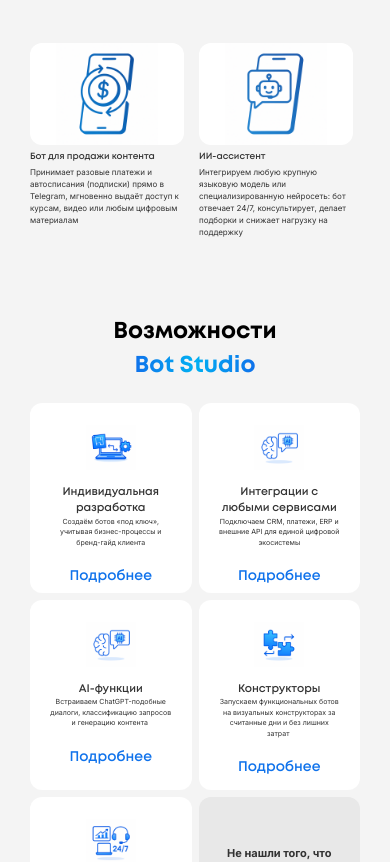
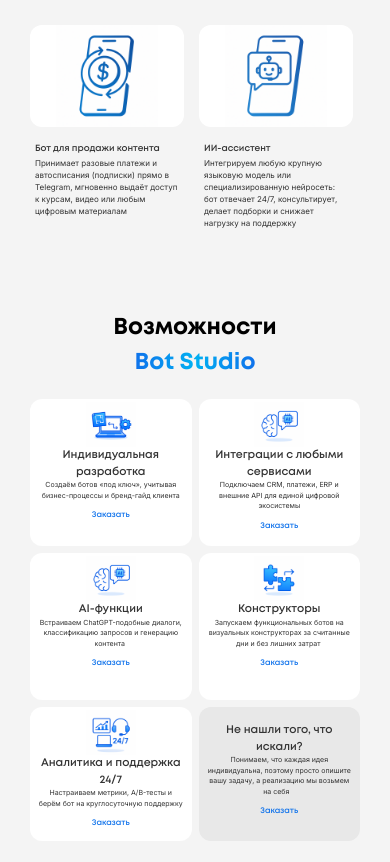
Before and after one commit to Davitmach/botStudio, a Next.js app: page / in a window 390 px wide. Shown: the part 780-1642 px from the top of the page. Built offline with nearby package versions, Linux system fonts and the light colour scheme.

Commit message:
fix: adjust layout and styles in Banner, Mail, Posib, and Project components for improved UI consistency

```diff
--- a/app/components/posib.tsx
+++ b/app/components/posib.tsx
@@ -1,67 +1,101 @@
+'use client'
 export const Posib = ()=> {
+    const HandleScroll = (page:string) => {
+
+        const targetElement = document.querySelector(page);
+        const header = document.querySelector('header'); // Получаем элемент header
+        if (targetElement && header) {
+          // Получаем высоту header
+          const headerHeight = header.offsetHeight;
+
+
+          const position = targetElement.getBoundingClientRect();
+
+
+          window.scrollTo({
+            top: position.top + window.pageYOffset - headerHeight, // Учитываем высоту header
+            left: 0,
+            behavior: 'smooth',
+          });
+
+        }
+
+    };
     return(
         <div id="posib" className="max-w-[1437px] mx-auto w-full   posib_container px-[58px] mt-[112px] ">
        <div className="low_res_info mb-[19px]"> <h1  className="font-[Mont] text-center font-[900] text-[23px] max-w-[164px] w-full ">Возможности
        <span className="gradient"> Bot Studio</span></h1></div>
-        <div className="grid grid-cols-3 grid-rows-[repeat(2,minmax(0,268px))] gap-[23px]">
+        <div className="posibs grid grid-cols-3 grid-rows-[repeat(2,minmax(0,247px))] gap-[23px]">
         <div className=" w-full aspect-[1/0.5839] rounded-[12px]">
             <h1  className="font-[Mont] font-[900] text-[44px] max-w-[319px] w-full ">Возможности
             <span className="gradient"> Bot Studio</span></h1>
             <p className="text-[#333333] text-[20px] w-full  ">Широкий спектр возможностей позволяет создавать индивидуальные решения для вас и вашего бизнеса</p>
         </div>
-        <div className="bg-white w-full justify-start  rounded-[12px] h-full py-[22px] px-[20px] flex flex-col gap-[14px]">
+        <div className="bg-white w-full justify-start hover:shadow-2xl duration-500   rounded-[12px] h-full py-[22px] px-[20px] flex flex-col ">
         <div className="w-[82px] h-[73px] img"><img className="w-full h-full object-cover" src={'/posib1.png'}/></div>
         <div>
             <h1 className="font-[700] text-[#333333] text-[20px] font-[Mont]">Индивидуальная разработка</h1>
             <p className="text-[#333333] text-[13px]">Создаём ботов «под ключ», учитывая бизнес-процессы и бренд-гайд клиента</p>
         </div>
-        <div><a href="https://t.me/botstudiooo" target="blank" className=" text-[#0F72EB] text-[14px] font-[Mont] font-[700]" >Подробнее</a></div>
+        <div><h1 onClick={()=> {
+            HandleScroll('#mail')
+        }} className=" text-[#0F72EB] cursor-pointer text-[15px] font-[Mont] font-[700]  -translate-y-[-8px]" >Заказать</h1></div>
         </div>
-        <div className="bg-white w-full justify-start  rounded-[12px] h-full py-[22px] px-[20px] flex flex-col gap-[14px]">
+        <div className="bg-white w-full justify-start hover:shadow-2xl duration-500  rounded-[12px] h-full py-[22px] px-[20px] flex flex-col ">
         <div className="w-[82px] h-[73px] img"><img className="w-full h-full object-cover" src={'/posib3.png'}/></div>
         <div>
             <h1 className="font-[700] text-[#333333] text-[20px] font-[Mont]">Интеграции с любыми сервисами</h1>
             <p className="text-[#333333] text-[13px]">Подключаем CRM, платежи, ERP и внешние API
             для единой цифровой экосистемы</p>
         </div>
-        <div><a href="" className="font-[700] text-[#0F72EB] text-[14px] font-[Mont] ">Подробнее</a></div>
+        <div><h1 onClick={()=> {
+            HandleScroll('#mail')
+        }} className="font-[700] cursor-pointer text-[#0F72EB] text-[15px] font-[Mont]  -translate-y-[-8px]">Заказать</h1></div>
         </div>
-        <div className="bg-white w-full justify-start rounded-[12px] h-full py-[22px] px-[20px] flex flex-col gap-[14px]">
+        <div className="bg-white w-full justify-start hover:shadow-2xl duration-500 rounded-[12px] h-full py-[22px] px-[20px] flex flex-col">
         <div className="w-[82px] h-[73px] img"><img className="w-full h-full object-cover" src={'/posib3.png'}/></div>
         <div>
             <h1 className="font-[700] text-[#333333] text-[20px] font-[Mont]">AI-функции</h1>
             <p className="text-[#333333] text-[13px]">Встраиваем ChatGPT-подобные диалоги, классификацию запросов и генерацию контента </p>
         </div>
-        <div><a href="https://t.me/botstudiooo" target="blank" className="font-[700] text-[#0F72EB] text-[14px] font-[Mont] ">Подробнее</a></div>
+        <div><h1 onClick={()=> {
+            HandleScroll('#mail')
+        }} className="font-[700] cursor-pointer text-[#0F72EB] text-[15px] font-[Mont]  -translate-y-[-8px]">Заказать</h1></div>
         </div>
-        <div className="bg-white w-full justify-start rounded-[12px] h-full py-[22px] px-[20px] flex flex-col gap-[14px]">
+        <div className="bg-white w-full justify-start hover:shadow-2xl duration-500 rounded-[12px] h-full py-[22px] px-[20px] flex flex-col ">
         <div className="w-[82px] h-[73px] img"><img className="w-full h-full object-cover" src={'/posib4.png'}/></div>
         <div>
             <h1 className="font-[700] text-[#333333] text-[20px] font-[Mont]">Конструкторы</h1>
             <p className="text-[#333333] text-[13px]">Запускаем функциональных ботов на визуальных конструкторах за считанные дни и без лишних затрат </p>
         </div>
-        <div><a href="https://t.me/botstudiooo" target="blank"className="font-[700] text-[#0F72EB] text-[14px] font-[Mont] ">Подробнее</a></div>
+        <div><h1 onClick={()=> {
+            HandleScroll('#mail')
+        }} className="font-[700] cursor-pointer text-[#0F72EB] text-[15px] font-[Mont]  -translate-y-[-8px]">Заказать</h1></div>
         </div>
-        <div className="bg-white w-full justify-start rounded-[12px] h-full py-[22px] px-[20px] flex flex-col gap-[14px]" >
+        <div className="bg-white w-full justify-start hover:shadow-2xl duration-500 rounded-[12px] h-full py-[22px] px-[20px] flex flex-col " >
         <div className="w-[82px] h-[73px] img"><img className="w-full h-full object-cover" src={'/posib5.png'}/></div>
         <div>
             <h1 className="font-[700] text-[#333333] text-[20px] font-[Mont]">Аналитика и поддержка 24/7</h1>
             <p className="text-[#333333] text-[13px]">Настраиваем метрики, A/B-тесты и берём бот
             на круглосуточную поддержку</p>
         </div>
-        <div><a href="https://t.me/botstudiooo" target="blank" className="font-[700] text-[#0F72EB] text-[14px] font-[Mont] ">Подробнее</a></div>
+        <div><h1 onClick={()=> {
+            HandleScroll('#mail')
+        }} className="font-[700] cursor-pointer text-[#0F72EB] text-[15px] font-[Mont]  -translate-y-[-8px]">Заказать</h1></div>
         </div>
-        <div className="bg-[#E8E8E8] last  w-full justify-center  rounded-[12px] h-[247px] py-[22px] px-[20px] flex flex-col gap-[14px]" >
+        <div className="bg-[#E8E8E8] last  w-full justify-center hover:shadow-2xl duration-500  rounded-[12px] h-[247px] py-[22px] px-[20px] flex flex-col " >
 
         <div className="">
-            <h1 className="font-[700] text-[#333333] text-[20px]">Не нашли того,
+            <h1 className="font-[700] text-[#333333] text-[20px] font-[Mont]">Не нашли того,
             что искали?</h1>
             <p className="text-[#333333] text-[13px]">Понимаем, что каждая идея
 индивидуальна, поэтому просто
 опишите вашу задачу, а реализацию
 мы возьмем на себя   </p>
         </div>
-        <div><a href="https://t.me/botstudiooo" target="blank" className="font-[700] text-[#0F72EB] text-[14px]">Подробнее</a></div>
+        <div><h1 onClick={()=> {
+            HandleScroll('#mail')
+        }} className="font-[700] cursor-pointer font-[Mont] text-[#0F72EB] text-[15px] -translate-y-[-8px]">Заказать</h1></div>
         </div>
         </div>
     </div>
--- a/app/components/project.tsx
+++ b/app/components/project.tsx
@@ -5,23 +5,20 @@
             const container = document.querySelector('.projects') as HTMLElement | null;
             if (!container) return;
 
-            const scrollSpeed = 0.5; // скорость прокрутки
+            let scrollDirection = 1; // 1 — вправо, -1 — влево
             let animationFrame: number;
             let isPaused = false;
-
-            // Клонируем весь контент для бесконечной прокрутки
-            const originalContent = container.innerHTML;
-            container.innerHTML += originalContent;
+            const scrollSpeed = 0.5; // скорость прокрутки, можешь изменить
 
             const scroll = () => {
                 if (!isPaused) {
-                    container.scrollLeft += scrollSpeed;
+                    container.scrollLeft += scrollDirection * scrollSpeed;
 
-                    const scrollWidthHalf = container.scrollWidth / 2;
+                    const maxScrollLeft = container.scrollWidth - container.clientWidth;
 
-                    if (container.scrollLeft >= scrollWidthHalf) {
-                        container.scrollLeft -= scrollWidthHalf;
-                    }
+                    // Точное сравнение с запасом для плавности
+                    if (container.scrollLeft >= maxScrollLeft - 2) scrollDirection = -1;
+                    if (container.scrollLeft <= 2) scrollDirection = 1;
                 }
 
                 animationFrame = requestAnimationFrame(scroll);
@@ -44,43 +41,43 @@
         return(
             <div id="project" className="project_container flex flex-col max-w-[1437px] mx-auto px-[58px] gap-[68px] mb-[48px]">
                 <div className="flex items-start justify-between gap-[30px] info_block">
-                    <div><h1 className="text-[44px] font-[Mont] font-[900] max-w-[423px] w-full">Изучите наши
+                    <div><h1 className="text-[44px] font-[Mont] font-[900] max-w-[423px] w-full " style={{lineHeight:'1.1'}}>Изучите наши
                     <span className="gradient">  готовые решения</span></h1></div>
                     <div><p className="max-w-[707px] w-full text-[#333333] text-[20px]">Откройте для себя готовых Telegram-ботов для бизнеса, обучения, сервиса, развлечений и других сфер. Быстрая интеграция, удобные интерфейсы и адаптация под ваши задачи — с Bot Studio вы легко создадите бота, который работает на результат    </p></div>
                 </div>
                 <div className="flex overflow-x-auto overflow-y-hidden gap-[15px]  pb-[68px] projects">
 
-                    <div className=" shrink-0 w-[428px] flex flex-col gap-[5px]">
+                    <div className=" shrink-0 w-[428px] flex flex-col gap-[10px] hover:shadow-2xl duration-500 rounded-[12px]">
                         <div className="w-full h-[284px] bg-[white] img rounded-[12px]"><img className="object-contain w-full h-full" src="/banner1.png" alt="" /></div>
-                        <div className="flex flex-col gap-[2px]">
+                        <div className="flex flex-col gap-[2px] p-[5px]">
                             <h1 className="text-[#333333] text-[25px]  font-[Mont] font-[700]">Бот для продажи контента</h1>
                             <p className="text-[#333333] text-[16px] max-w-[396px] w-full">Принимает разовые платежи и автосписания (подписки) прямо в Telegram, мгновенно выдаёт доступ к курсам, видео или любым цифровым материалам</p>
                         </div>
                     </div>
-                    <div className=" shrink-0 w-[428px] flex flex-col gap-[5px]">
+                    <div className=" shrink-0 w-[428px] flex flex-col gap-[10px] hover:shadow-2xl duration-500 rounded-[12px]">
                         <div className="w-full h-[284px] bg-[white] img rounded-[12px]"><img className="object-contain w-full h-full" src="/banner2.png" alt="" /></div>
-                        <div className="flex flex-col gap-[2px]">
+                        <div className="flex flex-col gap-[2px] p-[5px]">
                             <h1 className="text-[#333333] text-[25px]  font-[Mont] font-[700]">ИИ-ассистент</h1>
                             <p className="text-[#333333] text-[16px] max-w-[396px] w-full">Интегрируем любую крупную языковую модель или специализированную нейросеть: бот отвечает 24/7, консультирует, делает подборки и снижает нагрузку на поддержку</p>
                         </div>
                     </div>
-                    <div className=" shrink-0 w-[428px] flex flex-col gap-[5px]">
+                    <div className=" shrink-0 w-[428px] flex flex-col gap-[10px] hover:shadow-2xl duration-500 rounded-[12px]">
                         <div className="w-full h-[284px] bg-[white] img rounded-[12px]"><img className="object-contain w-full h-full"  src="/banner3.png" alt="" /></div>
-                        <div className="flex flex-col gap-[2px]">
+                        <div className="flex flex-col gap-[2px] p-[5px]">
                             <h1 className="text-[#333333] text-[25px]  font-[Mont] font-[700]">Сбор лидов из чатов</h1>
                             <p className="text-[#333333] text-[16px] max-w-[396px] w-full">Парсит сообщения в группах/каналах по заданным ключевым словам, извлекает контакты и отправляет лиды в вашу CRM, Google Sheets или на e-mail</p>
                         </div>
                     </div>
-                    <div className=" shrink-0 w-[428px] flex flex-col gap-[5px]">
+                    <div className=" shrink-0 w-[428px] flex flex-col gap-[10px] hover:shadow-2xl duration-500 rounded-[12px]">
                         <div className="w-full h-[284px] bg-[white] img rounded-[12px]"><img className="object-contain w-full h-full" src="/banner4.png" alt="" /></div>
-                        <div className="flex flex-col gap-[2px]">
+                        <div className="flex flex-col gap-[2px] p-[5px]">
                             <h1 className="text-[#333333] text-[25px] font-[Mont] font-[700]">Бот-Фотобудка</h1>
                             <p className="text-[#333333] text-[16px] max-w-[396px] w-full">Пользователь загружает свои фото, бот обучается на лице и генерирует новые снимки в разных стилях (ретро, аниме, fashion-look и т.д.)</p>
                         </div>
                     </div>
-                    <div className=" shrink-0 w-[428px] flex flex-col gap-[5px]">
+                    <div className=" shrink-0 w-[428px] flex flex-col gap-[10px] hover:shadow-2xl duration-500 rounded-[12px]">
                         <div className="w-full h-[284px] bg-[white] img rounded-[12px]"><img className="object-contain w-full h-full" src="/banner5.png" alt="" /></div>
-                        <div className="flex flex-col gap-[2px]">
+                        <div className="flex flex-col gap-[2px] p-[5px]">
                             <h1 className="text-[#333333] text-[25px]  font-[Mont] font-[700]">Бот для 3x-ui</h1>
                             <p className="text-[#333333] text-[16px] max-w-[396px] w-full">Управление панелями 3x-ui из Telegram: продаёт конфигурации, продлевает доступ, показывает трафик и статистику, поддерживает автосписания</p>
                         </div>
--- a/app/global.css
+++ b/app/global.css
@@ -272,7 +272,7 @@
     margin-top: 50px;
   }
   .posib_container >div:nth-child(2) {
-    grid-template-rows: repeat(2,minmax(0,190px));
+    grid-template-rows: repeat(2,minmax(0,147px));
   }
   .posib_container .low_res_info {
     display: flex;
@@ -320,9 +320,9 @@
   bottom: 0%;
 }
 @media (max-width:1711px) {
-  .mail_container svg {
+  /* .mail_container svg {
     bottom: -20%;
-  }
+  } */
 }
 @media (max-width:1461px) {
   .mail_container svg {
@@ -338,6 +338,7 @@
 .mail_container input::placeholder,textarea::placeholder {
   color: #555555;
   font-size: 15px;
+  opacity: .6;
 
 }
 @media (max-width:1295px) {
@@ -376,7 +377,7 @@
   .mail_container h3{
   font-size: 9px;
   }
-  .mail_container img {
+  .mail_container .logo {
     width: 15px;
     height: 15px;
   }
@@ -408,32 +409,32 @@
   }
   .mail_container svg {
     bottom:0;
-    width: 200%;
-    left: -70%;
+    width: 128%;
+    left: -6%;
   }
 }
 @media (max-width:843px) {
 
   .mail_container svg {
     bottom: 0;
-    width: 250%;
-    left: -100%;
+    width: 168%;
+    left: -52%;
   }
 }
 @media (max-width:743px) {
 
   .mail_container svg {
     bottom: 0;
-    width: 280%;
-    left: -130%;
+    width: 168%;
+    left: -50%;
   }
 }
 @media (max-width:655px) {
 
   .mail_container svg {
     bottom: 0;
-    width: 300%;
-    left: -160%;
+    width: 178%;
+    left: -60%;
   }
 }
 @media (max-width:569px) {
@@ -448,8 +449,8 @@
 
   .mail_container svg {
     bottom: 0;
-    width: 430%;
-    left: -250%;
+    width: 300%;
+    left: -150%;
   }
 }
 
@@ -490,3 +491,14 @@
   }
 
 }
+
+@media (max-width:717px) {
+ .posib_container >.posibs >div{
+ padding-bottom: 20px;
+  padding-top: 3px;
+  padding-inline: 8px;
+ }
+ .posib_container > div:last-child  h1:last-child{
+  font-size: 8px;
+ }
+}
```
Also changed, not shown: app/components/banner.tsx (+3 -3 lines), app/components/mail.tsx (+26 -3 lines).
